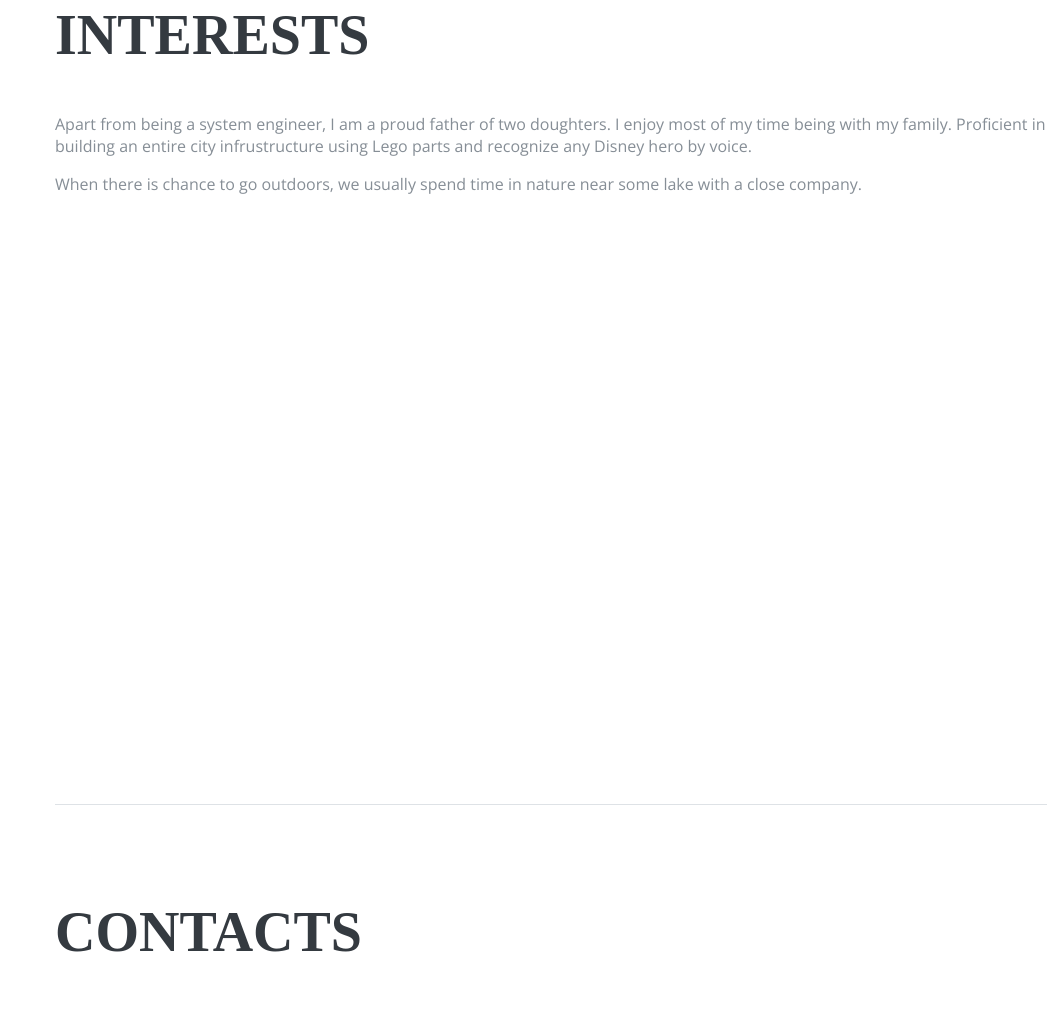
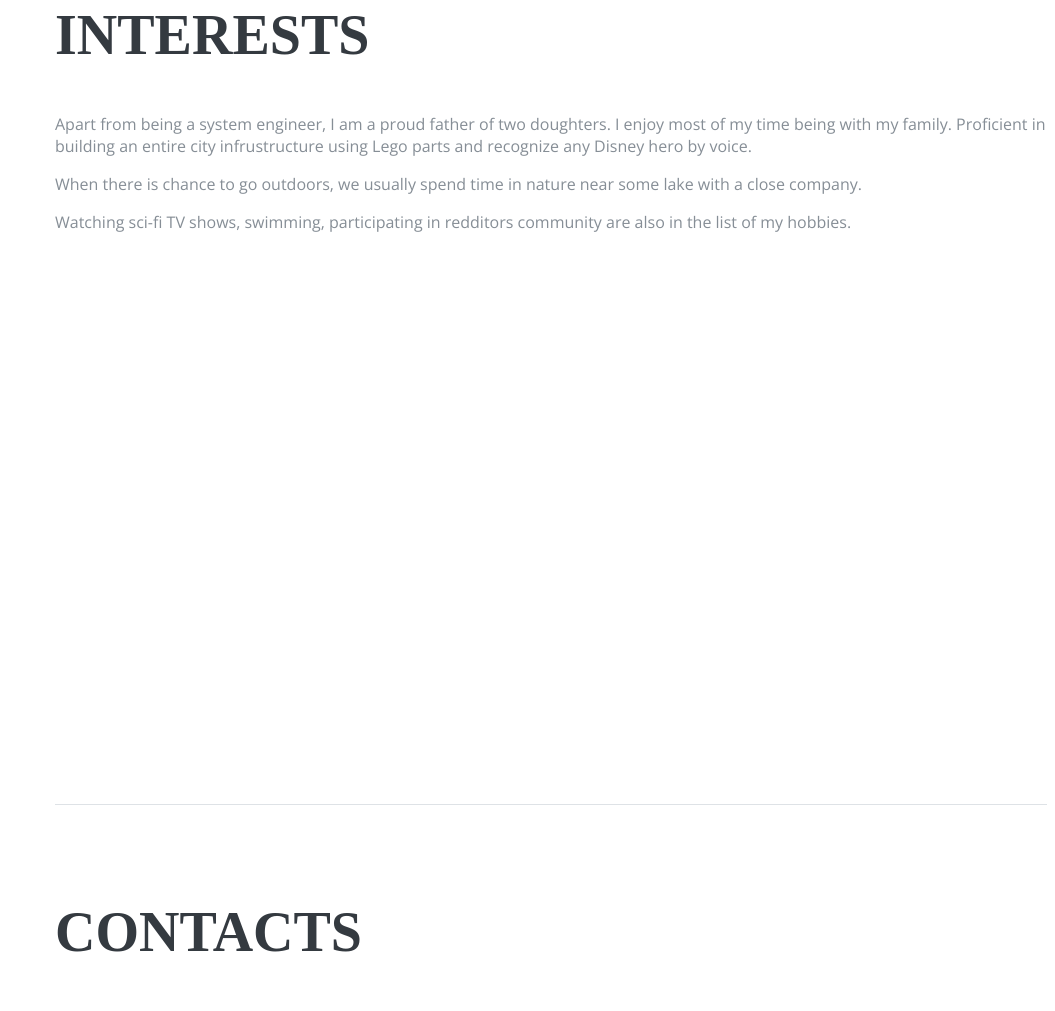
Before and after one commit to formher/cv, a website with bundled scripts: page index.html in a window 1280 px wide. Shown: the part 4330-5341 px from the top of the page, without its empty margins (225-1280 px from the left). Built offline with nearby package versions, Linux system fonts and the light colour scheme; a web font is replaced by a local one.

Commit message:
interests update

```diff
--- a/index.html
+++ b/index.html
@@ -272,6 +272,7 @@
         <h2 class="mb-5">Interests</h2>
         <p>Apart from being a system engineer, I am a proud father of two doughters. I enjoy most of my time being with my family. Proficient in building an entire city infrustructure using Lego parts and recognize any Disney hero by voice.</p>
         <p class="mb-0">When there is chance to go outdoors, we usually spend time in nature near some lake with a close company.</p>
+        <p class="mb-0">Watching sci-fi TV shows, swimming, participating in redditors community are also in the list of my hobbies.</p>
       </div>
     </section>
 
```
